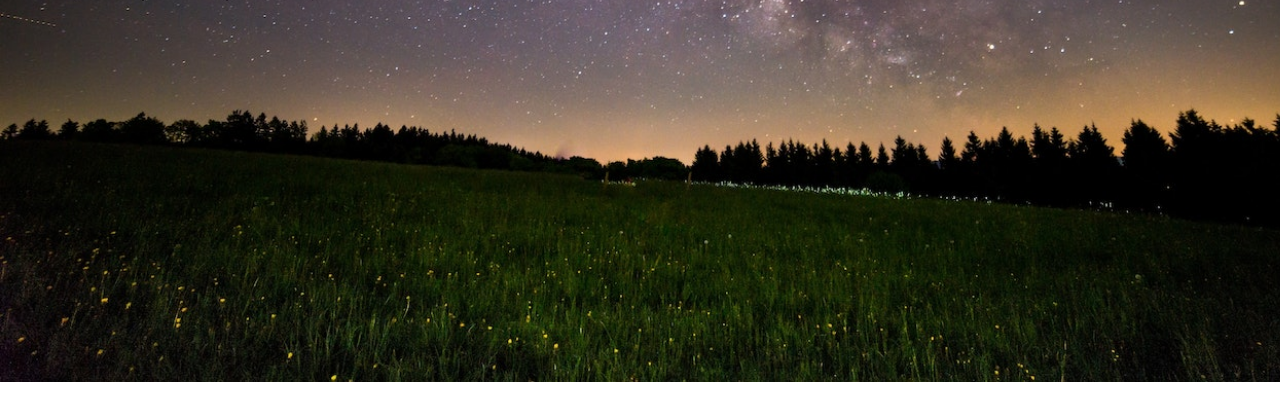
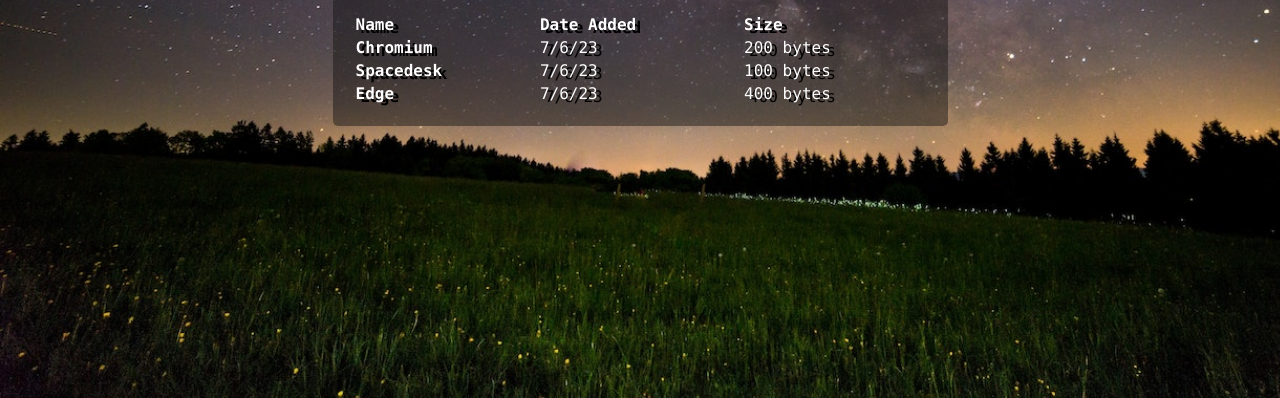
Before and after one commit to SkyKrye/dl, a plain HTML site: page software/index.html in a window 1280 px wide. Shown: the part 418-816 px from the top of the page. Drawn offline with Linux system fonts and the light colour scheme; no server answers.

Commit message:
Update index.html

```diff
--- a/software/index.html
+++ b/software/index.html
@@ -7,7 +7,41 @@
 <body>
   <h1>smpverge dl</h1>
   <p>smpverge download mirror website</p>
-  <h1>Files List</h1>
+  <h2>Files List</h2>
+  <center>
+  <div style="
+    width: fit-content;
+    background: #11111175;
+    padding: 10px;
+    border: 10px solid transparent;
+    border-radius: 5px;">
+    <table style="width: 575px;text-align: left;">
+
+    <tbody>
+    <tr>
+        <th scope="col">Name</th>
+        <th scope="col">Date Added</th>
+        <th scope="col">Size</th>
+    </tr>
+    <tr>
+        <th scope="row">Chromium</th>
+        <td>7/6/23</td>
+        <td>200 bytes</td>
+    </tr>
+    <tr>
+        <th scope="row">Spacedesk</th>
+        <td>7/6/23</td>
+        <td>100 bytes</td>
+    </tr>
+    <tr>
+        <th scope="row">Edge</th>
+        <td>7/6/23</td>
+        <td>400 bytes</td>
+    </tr>
+    </tbody>
+    </table>
+    </div>
+  </center>
     <ul id="filesList"></ul>
 
     <script>
```
